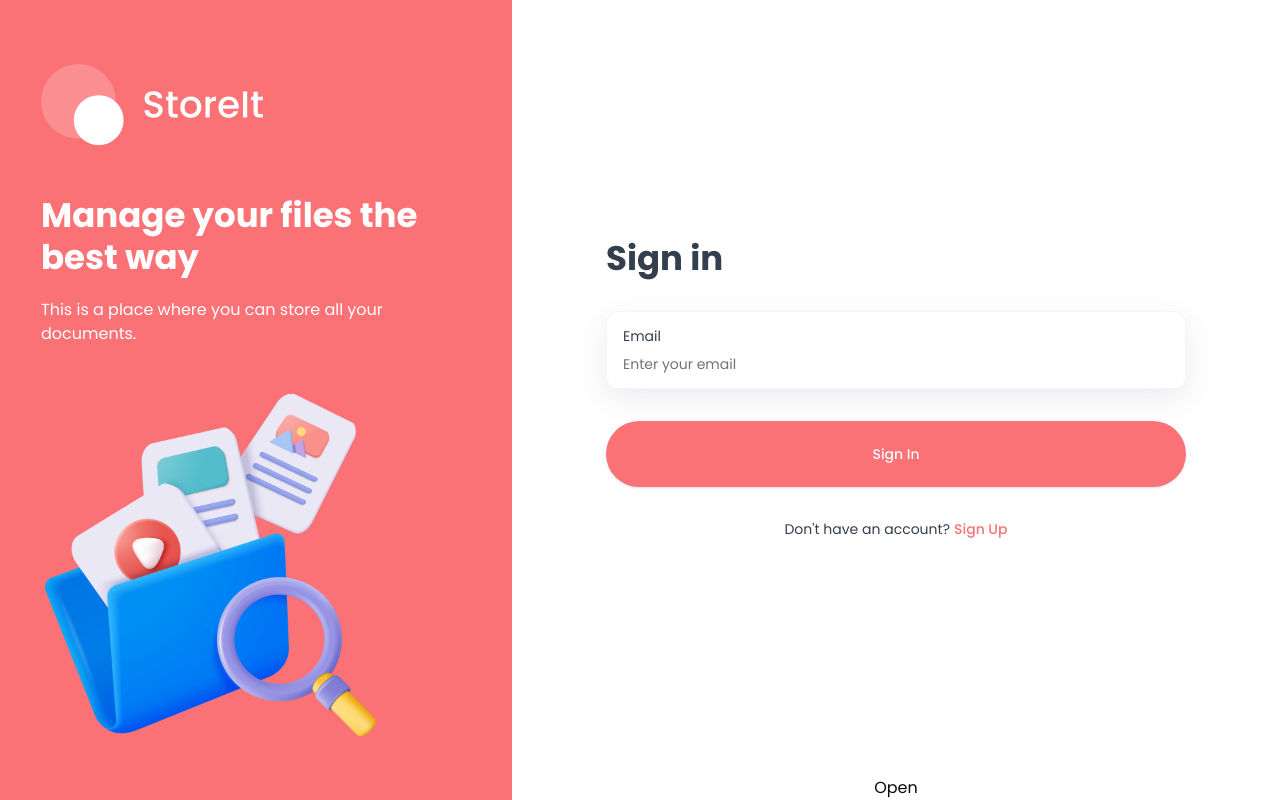
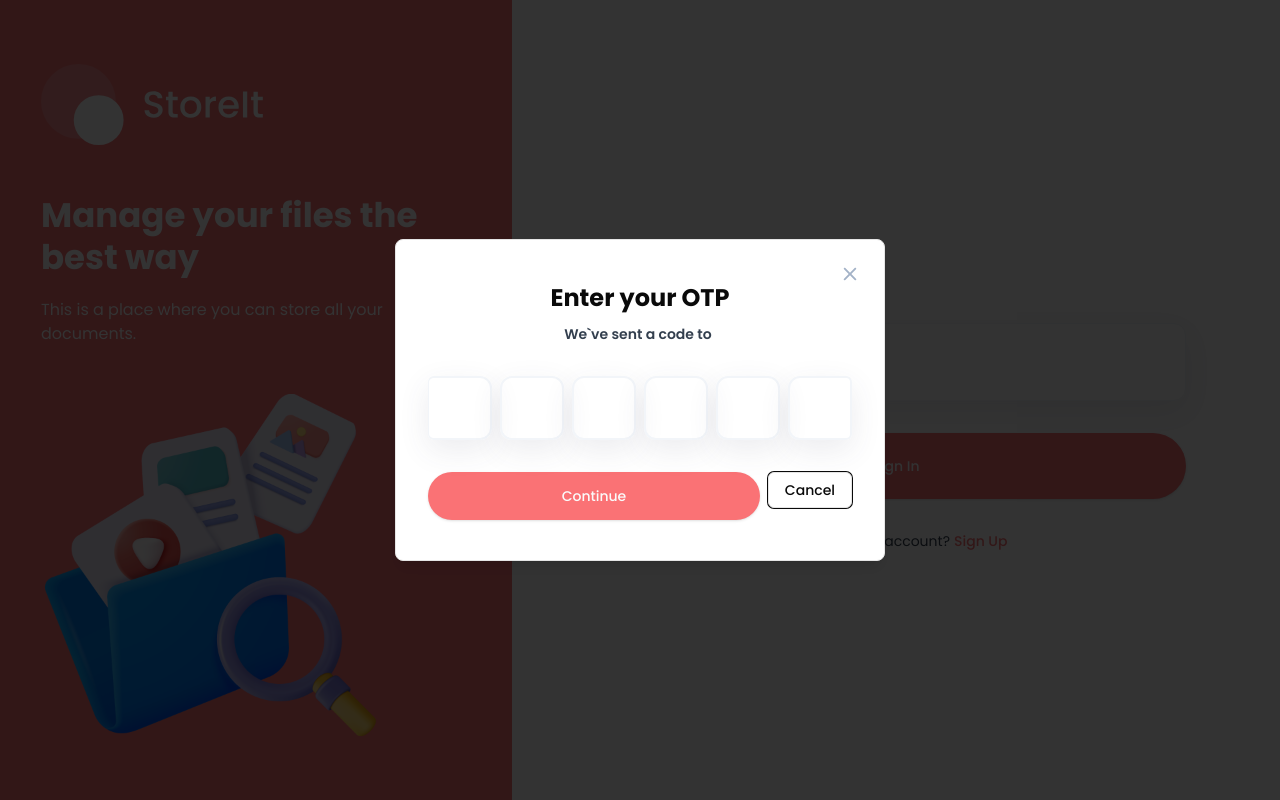
Before and after one commit to renatarsilva/store-it, a Next.js app: page /sign-in in a window 1280 px wide. Built offline with nearby package versions, Linux system fonts and the light colour scheme; no server answers.

Commit message:
feat: Update

```diff
--- a/components/OTPModal.tsx
+++ b/components/OTPModal.tsx
@@ -10,21 +10,86 @@
   AlertDialogTrigger,
 } from "@/components/ui/alert-dialog";
 
-const OTPModal = () => {
+import {
+  InputOTP,
+  InputOTPGroup,
+  InputOTPSeparator,
+  InputOTPSlot,
+} from "@/components/ui/input-otp";
+import Image from "next/image";
+import { useState } from "react";
+
+const OTPModal = ({
+  accountId,
+  email,
+}: {
+  accountId: string;
+  email: string;
+}) => {
+  const [isOpen, setIsOpen] = useState(true);
+  const [password, setPassword] = useState("");
+  const [isLoading, setIsLoading] = useState(false);
+
+  const handleSubmit = async (e: React.MouseEvent<HTMLButtonElement>) => {
+    e.preventDefault();
+    setIsLoading(true);
+
+    try {
+      // call API to verify OTP
+    } catch (error) {
+      console.log("Failed to verify OTP", error);
+    }
+
+    setIsLoading(false);
+  };
+
+  const handleResendOtp = async () => {
+    // Call API to resend OTP
+  };
+
   return (
-    <AlertDialog>
-      <AlertDialogTrigger>Open</AlertDialogTrigger>
-      <AlertDialogContent>
-        <AlertDialogHeader>
-          <AlertDialogTitle>Are you absolutely sure?</AlertDialogTitle>
-          <AlertDialogDescription>
-            This action cannot be undone. This will permanently delete your
-            account and remove your data from our servers.
+    <AlertDialog open={isOpen} onOpenChange={setIsOpen}>
+      <AlertDialogContent className="shad-alert-dialog">
+        <AlertDialogHeader className="relative flex justify-center">
+          <AlertDialogTitle className="h2 text-center">
+            Enter your OTP
+            <Image
+              src="/assets/icons/close-dark.svg"
+              alt="close"
+              width={20}
+              height={20}
+              onClick={() => setIsOpen(false)}
+              className="otp-close-button"
+            />
+          </AlertDialogTitle>
+          <AlertDialogDescription className="subtitle-2 text-center text-light-100">
+            We`ve sent a code to{" "}
+            <span className="pl-1 text-brand">{email}</span>
           </AlertDialogDescription>
         </AlertDialogHeader>
+
+        <InputOTP maxLength={6} value={password} onChange={setPassword}>
+          <InputOTPGroup className="shad-otp">
+            <InputOTPSlot index={0} className="shad-otp-slot" />
+            <InputOTPSlot index={1} className="shad-otp-slot" />
+            <InputOTPSlot index={2} className="shad-otp-slot" />
+            <InputOTPSlot index={3} className="shad-otp-slot" />
+            <InputOTPSlot index={4} className="shad-otp-slot" />
+            <InputOTPSlot index={5} className="shad-otp-slot" />
+          </InputOTPGroup>
+        </InputOTP>
+
         <AlertDialogFooter>
+          <div className="flex w-full flex-col gap-4">
+            <AlertDialogAction
+              onClick={handleSubmit}
+              className="shad-submit-btn h-12"
+              type="button"
+            >
+              Continue
+            </AlertDialogAction>
+          </div>
           <AlertDialogCancel>Cancel</AlertDialogCancel>
-          <AlertDialogAction>Continue</AlertDialogAction>
         </AlertDialogFooter>
       </AlertDialogContent>
     </AlertDialog>
--- /dev/null
+++ b/components/ui/input-otp.tsx
@@ -0,0 +1,71 @@
+"use client"
+
+import * as React from "react"
+import { OTPInput, OTPInputContext } from "input-otp"
+import { Minus } from "lucide-react"
+
+import { cn } from "@/lib/utils"
+
+const InputOTP = React.forwardRef<
+  React.ElementRef<typeof OTPInput>,
+  React.ComponentPropsWithoutRef<typeof OTPInput>
+>(({ className, containerClassName, ...props }, ref) => (
+  <OTPInput
+    ref={ref}
+    containerClassName={cn(
+      "flex items-center gap-2 has-[:disabled]:opacity-50",
+      containerClassName
+    )}
+    className={cn("disabled:cursor-not-allowed", className)}
+    {...props}
+  />
+))
+InputOTP.displayName = "InputOTP"
+
+const InputOTPGroup = React.forwardRef<
+  React.ElementRef<"div">,
+  React.ComponentPropsWithoutRef<"div">
+>(({ className, ...props }, ref) => (
+  <div ref={ref} className={cn("flex items-center", className)} {...props} />
+))
+InputOTPGroup.displayName = "InputOTPGroup"
+
+const InputOTPSlot = React.forwardRef<
+  React.ElementRef<"div">,
+  React.ComponentPropsWithoutRef<"div"> & { index: number }
+>(({ index, className, ...props }, ref) => {
+  const inputOTPContext = React.useContext(OTPInputContext)
+  const { char, hasFakeCaret, isActive } = inputOTPContext.slots[index]
+
+  return (
+    <div
+      ref={ref}
+      className={cn(
+        "relative flex h-9 w-9 items-center justify-center border-y border-r border-input text-sm shadow-sm transition-all first:rounded-l-md first:border-l last:rounded-r-md",
+        isActive && "z-10 ring-1 ring-ring",
+        className
+      )}
+      {...props}
+    >
+      {char}
+      {hasFakeCaret && (
+        <div className="pointer-events-none absolute inset-0 flex items-center justify-center">
+          <div className="h-4 w-px animate-caret-blink bg-foreground duration-1000" />
+        </div>
+      )}
+    </div>
+  )
+})
+InputOTPSlot.displayName = "InputOTPSlot"
+
+const InputOTPSeparator = React.forwardRef<
+  React.ElementRef<"div">,
+  React.ComponentPropsWithoutRef<"div">
+>(({ ...props }, ref) => (
+  <div ref={ref} role="separator" {...props}>
+    <Minus />
+  </div>
+))
+InputOTPSeparator.displayName = "InputOTPSeparator"
+
+export { InputOTP, InputOTPGroup, InputOTPSlot, InputOTPSeparator }
--- a/package.json
+++ b/package.json
@@ -15,6 +15,7 @@
     "@radix-ui/react-slot": "^1.1.2",
     "class-variance-authority": "^0.7.1",
     "clsx": "^2.1.1",
+    "input-otp": "^1.4.2",
     "lucide-react": "^0.476.0",
     "next": "15.2.0",
     "node-appwrite": "^15.0.0",
```
Also changed, not shown: 1 other file (tests, documents, lock files or other folders).
